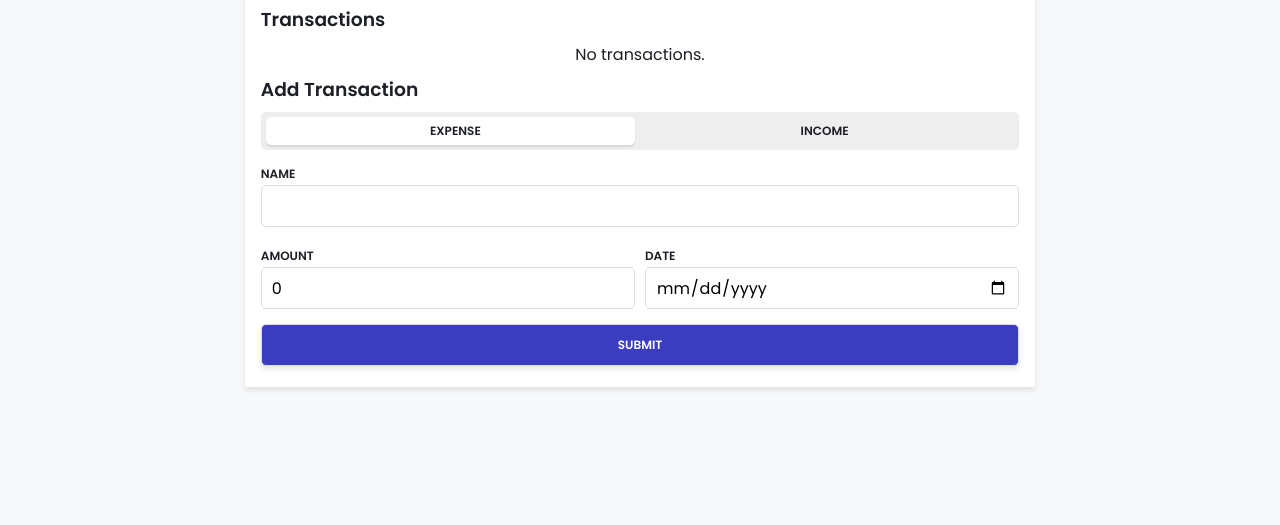
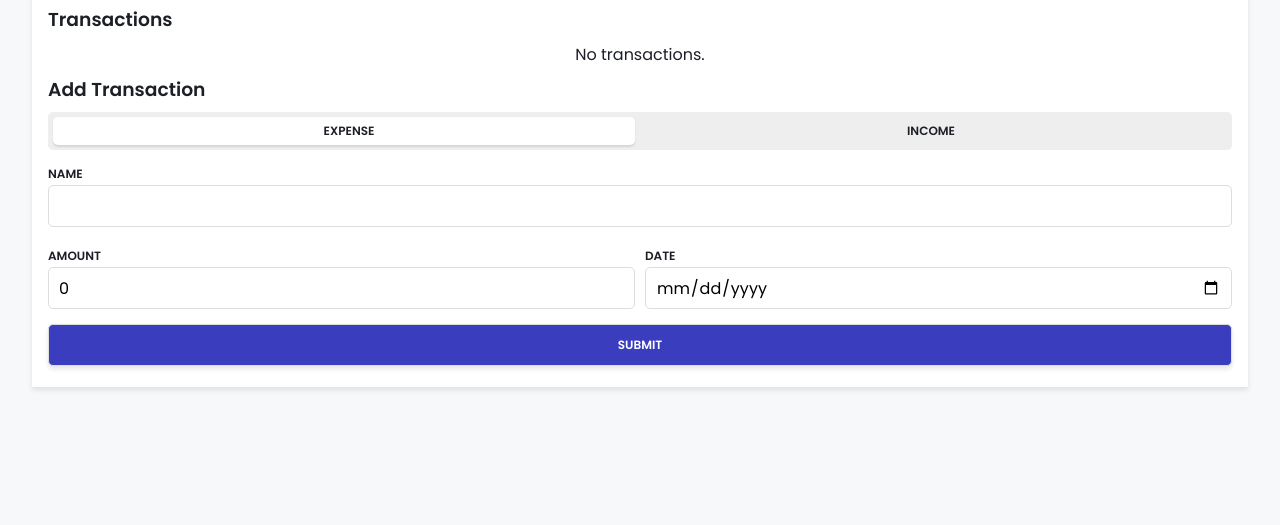
Before and after one commit to sipho12345/LoansApp.github.io, a plain HTML site: page BudgetApp.html in a window 1280 px wide. Shown: the part 275-800 px from the top of the page. Drawn offline with Linux system fonts and the light colour scheme.

Commit message:
Update styleA.css

```diff
--- a/styleA.css
+++ b/styleA.css
@@ -31,7 +31,7 @@ ul {
 }
 
 main {
-  max-width: 65%;
+  max-width: 100%;
   margin: 1rem auto;
   background-color: #fff;
   padding: 1rem;
```
